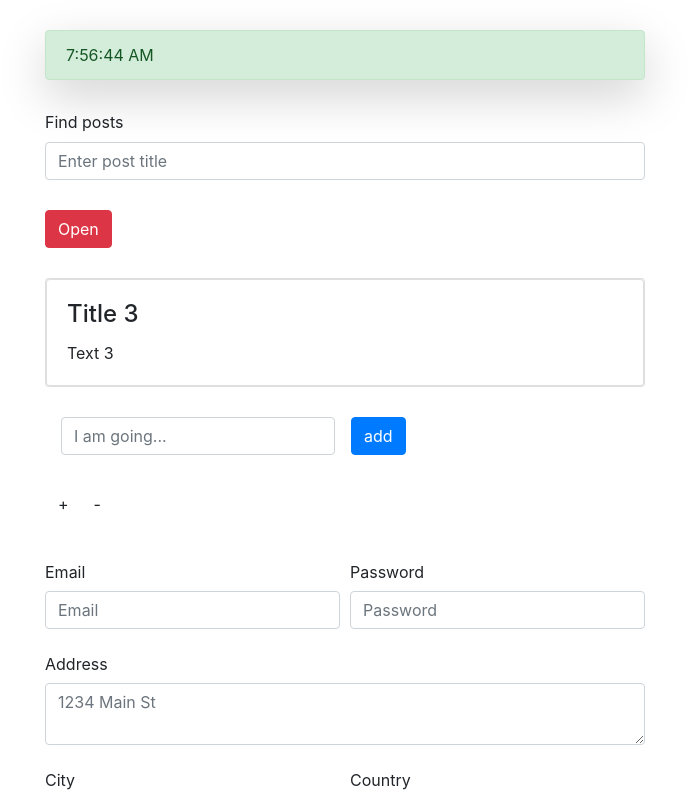
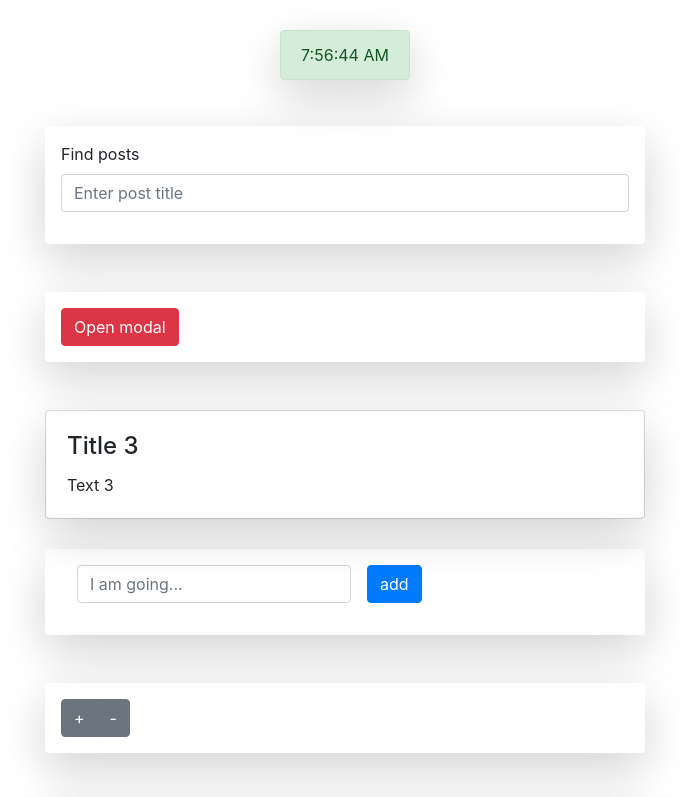
Before and after one commit to nummyn0rih/React-practice, a React (Create React App) app: page / in a window 1280 px wide. Shown: the top 797 px of the page, without its empty margins (295-984 px from the left). Built offline with nearby package versions, Linux system fonts and the light colour scheme.

Commit message:
updated component design

```diff
--- a/src/App.css
+++ b/src/App.css
@@ -43,6 +43,19 @@
   margin-left: calc(50% - 300px);
 }
 
+.table__btn {
+  margin-bottom: 15px;
+}
+
+.row {
+  margin: 0px;
+}
+
 .post {
   margin-bottom: 5px;
 }
+
+.clock {
+  display: flex;
+  justify-content: center;
+}
--- a/src/Components/Autocomplete.jsx
+++ b/src/Components/Autocomplete.jsx
@@ -63,7 +63,7 @@ export default class Autocomplete extends React.Component {
     );
 
     return (
-      <div>
+      <div className="shadow-lg p-3 mb-5 bg-white rounded">
         {form}
         {postsRender}
       </div>
--- a/src/Components/Card.jsx
+++ b/src/Components/Card.jsx
@@ -14,6 +14,6 @@ export default class Card extends React.Component {
 
   render() {
     const { children } = this.props;
-    return <div className="card">{children}</div>;
+    return <div className="card shadow-lg border-light">{children}</div>;
   }
 }
--- a/src/Components/Component.jsx
+++ b/src/Components/Component.jsx
@@ -48,10 +48,10 @@ export default class Component extends React.Component {
     const listGroup = (!buttonList.length ? null : <div className="list-group">{[...buttonList]}</div>);
 
     return (
-      <div>
-        <div className="btn-group" role="group">
-          <button onClick={this.handleInc} type="button" className="btn hexlet-inc">+</button>
-          <button onClick={this.handleDec} type="button" className="btn hexlet-dec">-</button>
+      <div className="shadow-lg p-3 mb-5 bg-white rounded">
+        <div className="btn-group" role="group" aria-label="Basic example">
+          <button onClick={this.handleInc} type="button" className="btn btn-secondary">+</button>
+          <button onClick={this.handleDec} type="button" className="btn btn-secondary">-</button>
         </div>
         {listGroup}
       </div>
--- a/src/Components/ModalComponent.jsx
+++ b/src/Components/ModalComponent.jsx
@@ -15,8 +15,8 @@ export default class Component extends React.Component {
 
   render() {
     return (
-      <div>
-        <button type="button" className="modal-open-button btn btn-danger" onClick={this.toggle}>Open</button>
+      <div className="shadow-lg p-3 mb-5 bg-white rounded">
+        <button type="button" className="modal-open-button btn btn-danger" onClick={this.toggle}>Open modal</button>
         <Modal isOpen={this.state.modal}>
           <Modal.Header toggle={this.toggle}>Modal title</Modal.Header>
           <Modal.Body>
--- a/src/Components/MyForm.jsx
+++ b/src/Components/MyForm.jsx
@@ -45,7 +45,7 @@ export default class MyForm extends React.Component {
     } = this.state;
 
     const form = (
-      <form onSubmit={this.handleSubmit}>
+      <form className="shadow-lg p-3 mb-5 bg-white rounded" onSubmit={this.handleSubmit}>
         <div className="form-row">
           <div className="form-group col-md-6">
             <label htmlFor="inputEmail4" className="col-form-label">Email</label>
@@ -126,8 +126,8 @@ export default class MyForm extends React.Component {
     );
 
     const table = (
-      <div>
-        <button onClick={this.handleBackward} type="button">Back</button>
+      <div className="shadow-lg p-3 mb-5 bg-white rounded">
+        <button class="btn btn-primary table__btn" onClick={this.handleBackward} type="button">Back</button>
         <table className="table">
           <tbody>
             <tr>
--- a/src/Components/TodoBox.jsx
+++ b/src/Components/TodoBox.jsx
@@ -56,7 +56,7 @@ export default class Component extends React.Component {
     const { text } = this.state;
 
     return (
-      <div>
+      <div className="shadow-lg p-3 mb-5 bg-white rounded">
         <div className="mb-3">
           <form onSubmit={this.handleSubmit} className="todo-form form-inline mx-3">
             <div className="form-group">
```
